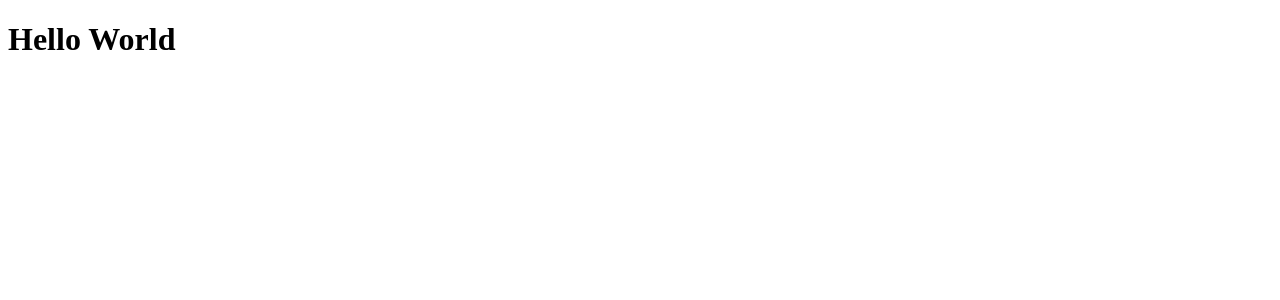
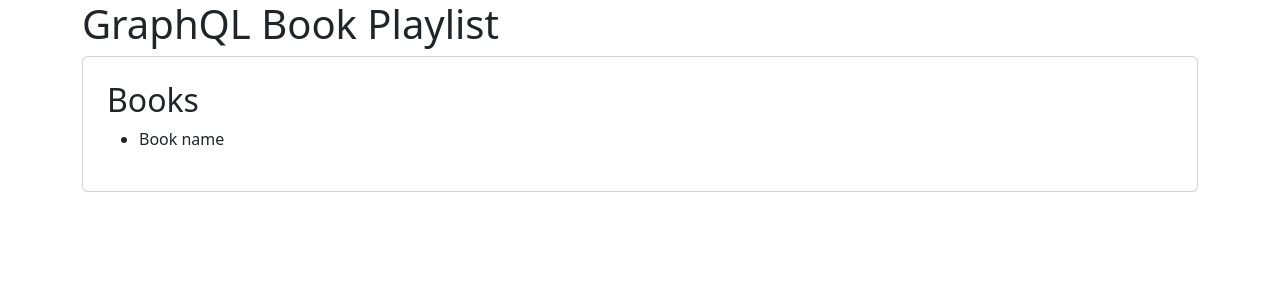
Before and after one commit to JoaoVitorLima242/graphql-playlist, a React (Create React App) app in the folder app/: page / in a window 1280 px wide. Shown: the top 300 px of the page. Built offline with nearby package versions, Linux system fonts and the light colour scheme.

Commit message:
add components

```diff
--- a/app/src/App.js
+++ b/app/src/App.js
@@ -1,7 +1,15 @@
+import BookList from "./components/BookList";
+import { Col, Row} from 'reactstrap'
+
 function App() {
   return (
-    <div>
-      <h1>Hello World</h1>
+    <div className="container">
+      <h1>GraphQL Book Playlist</h1>
+      <Row>
+        <Col>
+          <BookList />
+        </Col>
+      </Row>
     </div>
   );
 }
--- /dev/null
+++ b/app/src/components/BookList.js
@@ -0,0 +1,14 @@
+import {Card} from 'reactstrap'
+
+const BookList = () => {
+    return (
+        <Card className='p-4'>
+            <h2>Books</h2>
+            <ul>
+                <li>Book name</li>
+            </ul>
+        </Card>
+    )
+}
+
+export default BookList
--- /dev/null
+++ b/app/src/index.css
@@ -0,0 +1,5 @@
+* {
+    margin: 0;
+    padding: 0;
+    box-sizing: border-box;
+}
--- a/app/src/index.js
+++ b/app/src/index.js
@@ -1,6 +1,8 @@
 import React from 'react';
 import ReactDOM from 'react-dom/client';
 import App from './App';
+import './index.css'
+import 'bootstrap/dist/css/bootstrap.min.css';
 
 const root = ReactDOM.createRoot(document.getElementById('root'));
 root.render(
```
